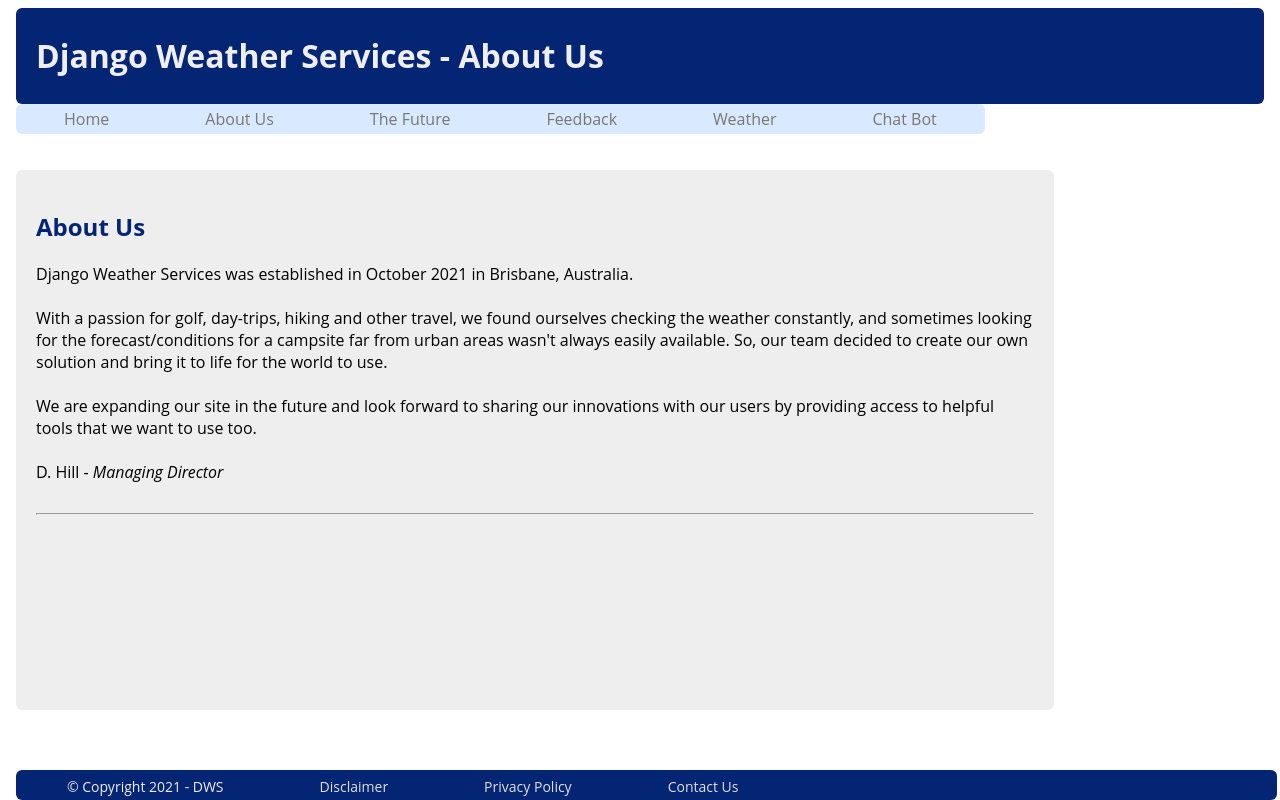
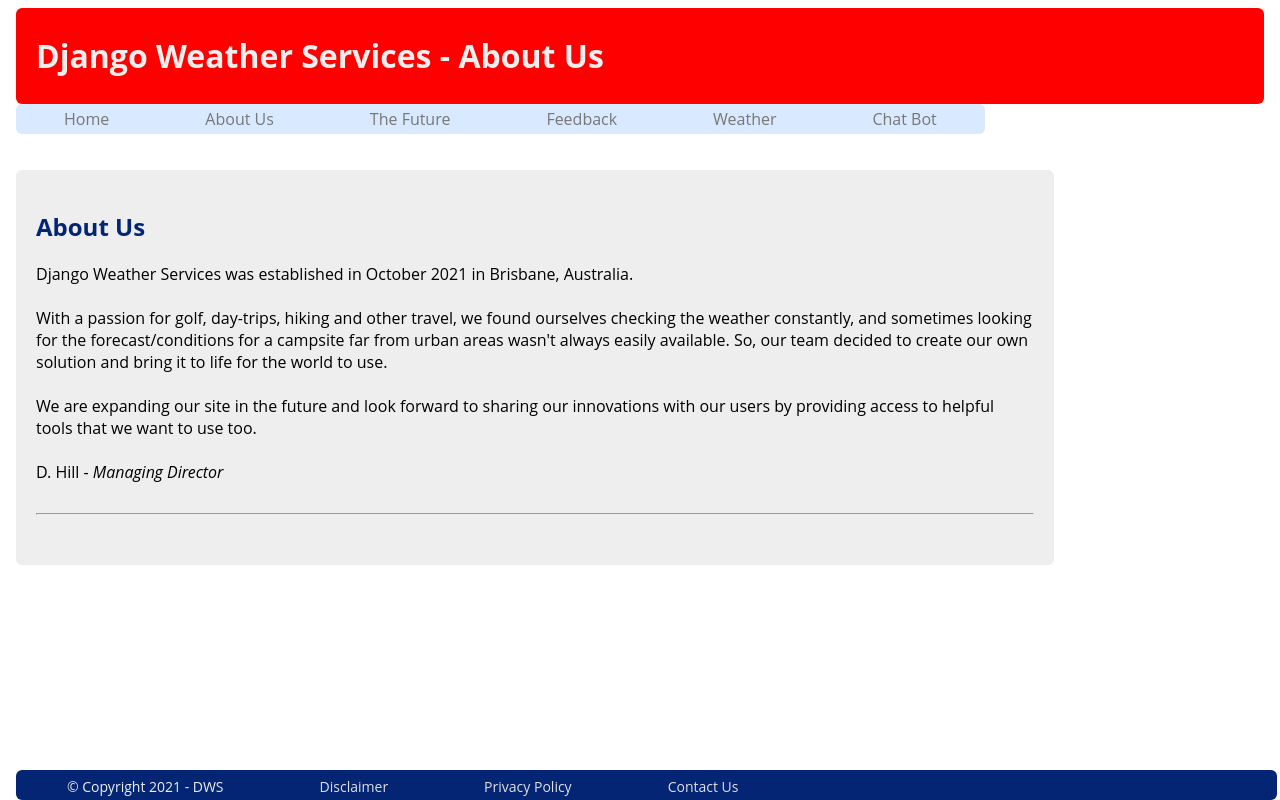
Before and after one commit to akky82/Assignment2, a Django app: page /about/ in a window 1280 px wide. Run offline with Django 3.2, Linux system fonts and the light colour scheme.

Commit message:
changed heading bg to red for test

```diff
--- a/Assignment2/static/css/styles.css
+++ b/Assignment2/static/css/styles.css
@@ -12,7 +12,7 @@
 }
 
 .heading-bg {
-  background-color: var(--text-primary);
+  background-color: red;
   border-radius: 6px;
   padding: 5px 20px;
 }
@@ -118,9 +118,9 @@ footer {
   width: 80%;
   border-radius: 6px;
   background-color: var(--bg-secondary);
-  padding: 20px;
-  min-height: 500px;
-}
+  padding: 20px;2
+  min-height: 500px;2
+}2
 
 .row:after {
   content: "";
```
